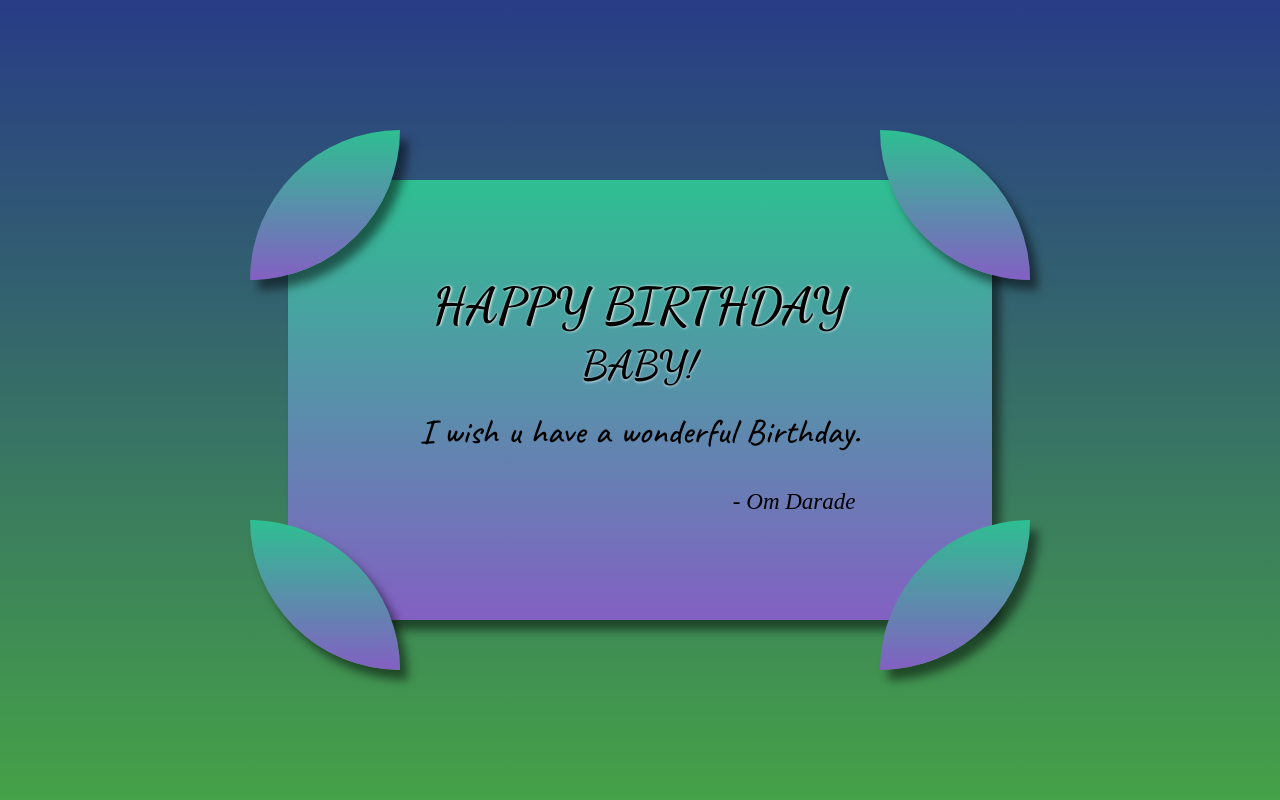
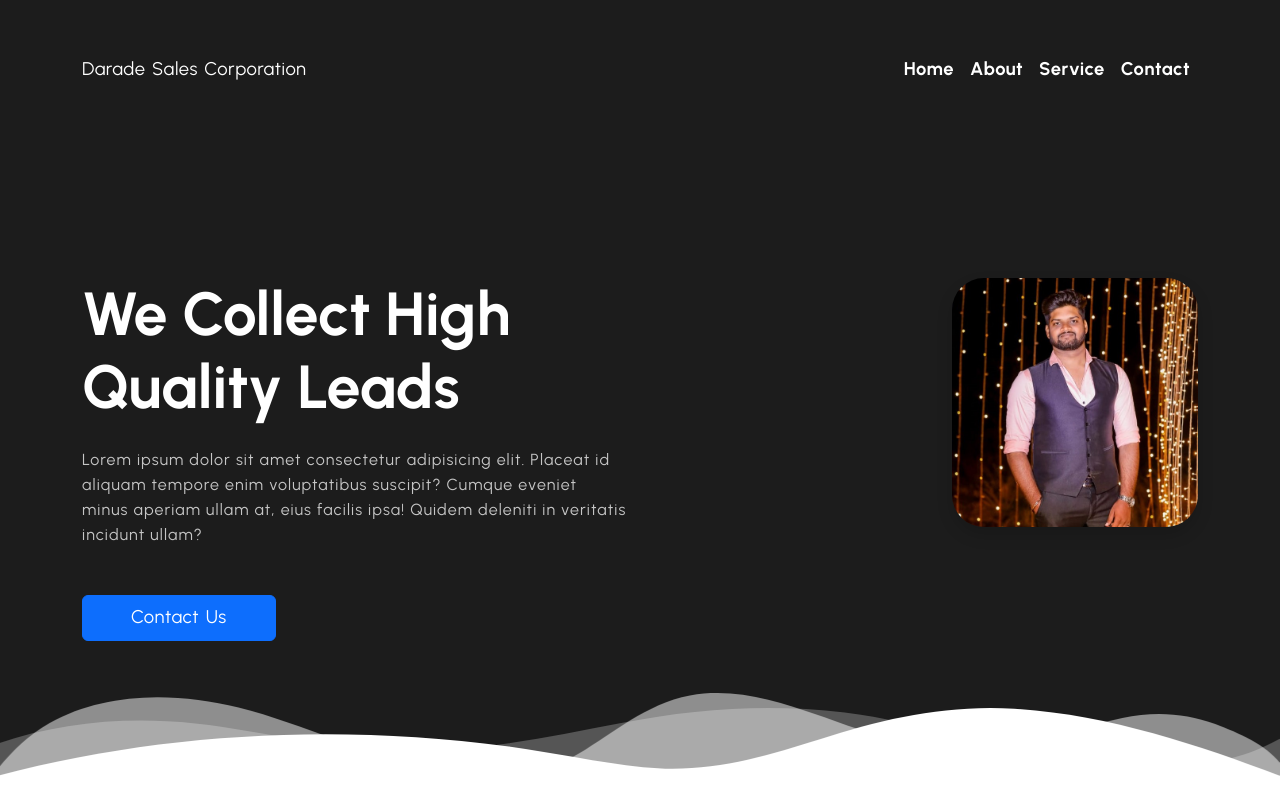
Before and after one commit to Omdarade1399/Designed-Responsive-Portfolio, a plain HTML site: page index.html in a window 1280 px wide. Drawn offline with nearby package versions, Linux system fonts and the light colour scheme.

Commit message:
making a new web page with html css bootstrap...completed a section ....more coming up

```diff
--- a/index.html
+++ b/index.html
@@ -3,40 +3,63 @@
 <head>
     <meta charset="UTF-8">
     <meta name="viewport" content="width=device-width, initial-scale=1.0">
-    <title>Happy Birthday!</title>
+    <title>bootstrap-practice</title>
+    <link href="https://cdn.jsdelivr.net/npm/bootstrap@5.3.2/dist/css/bootstrap.min.css" rel="stylesheet" integrity="sha384-T3c6CoIi6uLrA9TneNEoa7RxnatzjcDSCmG1MXxSR1GAsXEV/Dwwykc2MPK8M2HN" crossorigin="anonymous">
     <link rel="stylesheet" href="style.css">
-    <link rel="preconnect" href="https://fonts.googleapis.com">
-<link rel="preconnect" href="https://fonts.gstatic.com" crossorigin>
-<link href="https://fonts.googleapis.com/css2?family=Dancing+Script:wght@400;500;600;700&display=swap" rel="stylesheet">
-<link rel="preconnect" href="https://fonts.googleapis.com">
-<link rel="preconnect" href="https://fonts.gstatic.com" crossorigin>
-<link href="https://fonts.googleapis.com/css2?family=Caveat:wght@400;500;600;700&display=swap" rel="stylesheet">
 </head>
 <body>
-    <div class="card">
-        <div class="text">
-       <h1>HAPPY BIRTHDAY</h1>
-       <h2>BABY!</h2>
-       <h4>I wish u have a wonderful Birthday.</h4>
-       <p class="author"><i>- Om Darade</i></p>
+    <nav class="navbar navbar-expand-lg bg-color py-5 pt-lg-5">
+        <div class="container">
+          <a class="navbar-brand text-white" href="#">Darade Sales Corporation</a>
+          <button class="navbar-toggler" type="button" data-bs-toggle="collapse" data-bs-target="#navbarSupportedContent" aria-controls="navbarSupportedContent" aria-expanded="false" aria-label="Toggle navigation">
+            <span class="navbar-toggler-icon"></span>
+          </button>
+          <div class="collapse navbar-collapse" id="navbarSupportedContent">
+            <ul class="navbar-nav ms-auto mb-2 mb-lg-0">
+              <li class="nav-item">
+                <a class="nav-link" href="#">Home</a>
+              </li>
+              <li class="nav-item">
+                <a class="nav-link" href="#">About</a>
+              </li>
+              <li class="nav-item">
+                <a class="nav-link" href="#">Service</a>
+              </li>
+              <li class="nav-item">
+                <a class="nav-link" href="#">Contact</a>
+              </li>
+            </ul>
+          </div>
         </div>
-    </div>
+      </nav>
 
-    <div class="another-card1">
+      <section class="bg-main bg-color hero-section">
+        <div class="container">
+            <div class="row">
+                <div class="col-12 col-md-12 col-lg-6 d-flex flex-column justify-content-center align-items-start">
+                    <h1 class="fw-bolder text-white">We Collect High Quality Leads</h1>
+                    <p class="mt-3 mb-5 para-width text-grey">Lorem ipsum dolor sit amet consectetur adipisicing elit. Placeat id aliquam tempore enim voluptatibus suscipit? Cumque eveniet minus aperiam ullam at, eius facilis ipsa! Quidem deleniti in veritatis incidunt ullam?</p>
+                    <div class="text-center w-100 text-md-start">
+                        <button class="btn btn-primary px-5 py-2" data-bs-toggle="tooltip" data-bs-title="Contact Now Guys">Contact Us</button>
+                    </div>
+                </div>
 
-    </div>
+               <div class="col-12 col-md-12 col-lg-6">
+                 <div class="text-center text-lg-end">
+                    <img src="WhatsApp Image 2024-01-09 at 11.19.11_47c4f654.jpg" class="hero-image--section shadow">
+               </div>
+                 </div>
+            </div>
+        </div>
 
-    <div class="another-card2">
-
-    </div>
-
-    <div class="another-card3">
-
-    </div>
-
-    <div class="another-card4">
-
-    </div>
+        <div class="custom-shape-divider-bottom-1706975224">
+            <svg data-name="Layer 1" xmlns="http://www.w3.org/2000/svg" viewBox="0 0 1200 120" preserveAspectRatio="none">
+                <path d="M0,0V46.29c47.79,22.2,103.59,32.17,158,28,70.36-5.37,136.33-33.31,206.8-37.5C438.64,32.43,512.34,53.67,583,72.05c69.27,18,138.3,24.88,209.4,13.08,36.15-6,69.85-17.84,104.45-29.34C989.49,25,1113-14.29,1200,52.47V0Z" opacity=".25" class="shape-fill"></path>
+                <path d="M0,0V15.81C13,36.92,27.64,56.86,47.69,72.05,99.41,111.27,165,111,224.58,91.58c31.15-10.15,60.09-26.07,89.67-39.8,40.92-19,84.73-46,130.83-49.67,36.26-2.85,70.9,9.42,98.6,31.56,31.77,25.39,62.32,62,103.63,73,40.44,10.79,81.35-6.69,119.13-24.28s75.16-39,116.92-43.05c59.73-5.85,113.28,22.88,168.9,38.84,30.2,8.66,59,6.17,87.09-7.5,22.43-10.89,48-26.93,60.65-49.24V0Z" opacity=".5" class="shape-fill"></path>
+                <path d="M0,0V5.63C149.93,59,314.09,71.32,475.83,42.57c43-7.64,84.23-20.12,127.61-26.46,59-8.63,112.48,12.24,165.56,35.4C827.93,77.22,886,95.24,951.2,90c86.53-7,172.46-45.71,248.8-84.81V0Z" class="shape-fill"></path>
+            </svg>
+        </div>
+      </section>
 
 
 
@@ -53,5 +76,18 @@
 
 
 
+
+
+
+
+
+
+
+
+    <script src="https://cdn.jsdelivr.net/npm/bootstrap@5.3.2/dist/js/bootstrap.bundle.min.js" integrity="sha384-C6RzsynM9kWDrMNeT87bh95OGNyZPhcTNXj1NW7RuBCsyN/o0jlpcV8Qyq46cDfL" crossorigin="anonymous"></script>
+    <script>
+        const tooltipTriggerList = document.querySelectorAll('[data-bs-toggle="tooltip"]')
+        const tooltipList = [...tooltipTriggerList].map(tooltipTriggerEl => new bootstrap.Tooltip(tooltipTriggerEl))
+    </script>
 </body>
 </html>
--- a/style.css
+++ b/style.css
@@ -1,106 +1,111 @@
+
+@import url('https://fonts.googleapis.com/css2?family=Lexend:wght@100;200;300;400;500;600;700;800;900&family=Urbanist:ital,wght@0,100;0,200;0,300;0,400;0,500;0,600;0,700;0,800;0,900;1,100;1,200;1,300;1,400;1,500;1,600;1,700;1,800;1,900&display=swap');
+
+
 *{
     padding: 0;
     margin: 0;
     box-sizing: border-box;
+    font-family: 'Lexend', sans-serif;
+    font-family: 'Urbanist', sans-serif;
 }
 
-body{
-    height: 100vh;
-    background: linear-gradient(to bottom, #283c86, #45a247);
-    position: relative;
-    display: grid;
-    align-items: center;
-    justify-content: center;
-
-}
-
-.card{
-    background:  linear-gradient(to top, #8360c3, #2ebf91);
-    height: 55vh;
-    width: 55vw;
-    display: flex;
-    align-items: center;
-    justify-content: center;
-    text-align: center;
-    border-radius: 25px;
-    box-shadow: 8px 10px 10px rgba(0, 0, 0, 0.5);
-    z-index: 5;
+h1,h2,,h3,h4,h5{
+    font-family: 'Lexend', sans-serif;
+    color: #1a1d20;
 }
 
 h1{
-    font-family: 'Dancing Script', cursive;
-    text-shadow: 1px 0px 3px rgba(255, 255, 255, 1);
-    margin: 5px;
-    font-size: 50px;
+    font-size: 3.8rem;
 }
 
 h2{
-    font-family: 'Dancing Script', cursive;
-    text-shadow: 0px 1px 3px rgba(255, 255, 255, 0.7);
-    font-size: 40px;
+    line-height: 3rem;
+    font-weight: 600;
+    font-size: 3.4rem;
 }
 
 p{
-    font-size: 23px;
-    padding: 15px;
-    text-align: right;
-    margin-right: 10px;
+    margin: 0;
+    font-weight: 400;
+    font-size: 1rem;
+    color: #1a1d20;
+    letter-spacing: 0.07rem;
+    line-height: 1.55rem;
+    font-synthesis: none;
+    text-rendering: optimizeLegibility;
 }
 
-
-h4{
-    font-family: 'Caveat', cursive;
-    margin: 20px;
-    font-size: 35px;
-    font-weight: 500;
-    word-spacing: 1px;
-    letter-spacing: 0.2px;
+.text-grey{
+    color: #c6c6c6;
 }
 
-.another-card1{
-    background:  linear-gradient(to top, #8360c3, #2ebf91);
-    width: 150px;
-    height: 150px;
-    position: absolute;
-    top: 130px;
-    left: 250px;
-    box-shadow: 8px 10px 10px rgba(0, 0, 0, 0.5);
-    border-radius: 100% 0% 100% 0% / 100% 0% 100% 0% ;
-    z-index: 6;
+a{
+    text-decoration: none;
 }
 
-.another-card2{
-    background:  linear-gradient(to top, #8360c3, #2ebf91);
-    width: 150px;
-    height: 150px;
-    position: absolute;
-    top: 130px;
-    right: 250px;
-    box-shadow: 8px 10px 10px rgba(0, 0, 0, 0.5);
-    border-radius: 0% 100% 0% 100% / 0% 100% 0% 100% ;
-    z-index: 7;
+li{
+    list-style: none;
 }
 
-.another-card3{
-    background:  linear-gradient(to top, #8360c3, #2ebf91);
-    width: 150px;
-    height: 150px;
-    position: absolute;
-    bottom: 130px;
-    left: 250px;
-    box-shadow: 8px 10px 10px rgba(0, 0, 0, 0.5);
-    border-radius: 0% 100% 0% 100% / 0% 100% 0% 100% ;
-    z-index: 8;
+button, a{
+    font-size: 1.15rem !important;
+    letter-spacing: 0.03rem;
+    word-spacing: .1rem;
 }
 
-.another-card4{
-    background:  linear-gradient(to top, #8360c3, #2ebf91);
-    width: 150px;
-    height: 150px;
+.nav-link{
+    color: white;
+    font-weight: bold;
+}
+
+.nav-link:hover{
+    color: #29a9fd !important;
+}
+
+.hero-section .container{
+    display: grid;
+    place-content: center;
+    height: inherit;
+}
+
+.bg-main{
+    height: 80vh;
+    position: relative;
+}
+
+.bg-color{
+    background-color: #1c1c1c;
+}
+
+.bg-theme{
+    color: #c850c0;
+    background-image: none !important;
+}
+
+.hero-image--section{
+    width: 45%;
+    border-radius: 2rem;
+}
+
+.custom-shape-divider-bottom-1706975224 {
     position: absolute;
-    bottom: 130px;
-    right: 250px;
-    box-shadow: 8px 10px 10px rgba(0, 0, 0, 0.5);
-    border-radius: 100% 0% 100% 0% / 100% 0% 100% 0% ;
-    z-index: 9;
+    bottom: 0;
+    left: 0;
+    width: 100%;
+    overflow: hidden;
+    line-height: 0;
+    transform: rotate(180deg);
 }
+
+.custom-shape-divider-bottom-1706975224 svg {
+    position: relative;
+    display: block;
+    width: calc(100% + 1.3px);
+    height: 95px;
+    transform: rotateY(180deg);
+}
+
+.custom-shape-divider-bottom-1706975224 .shape-fill {
+    fill: #FFFFFF;
+}
```
Also changed, not shown: WhatsApp Image 2024-01-09 at 11.19.11_47c4f654.jpg (added).
